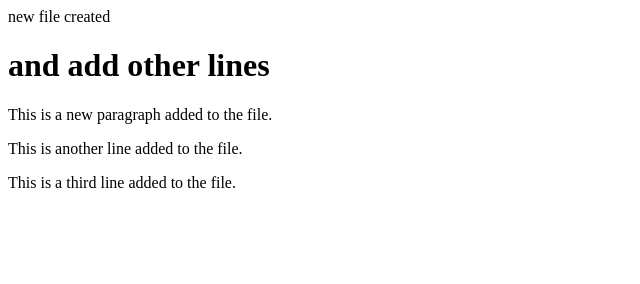
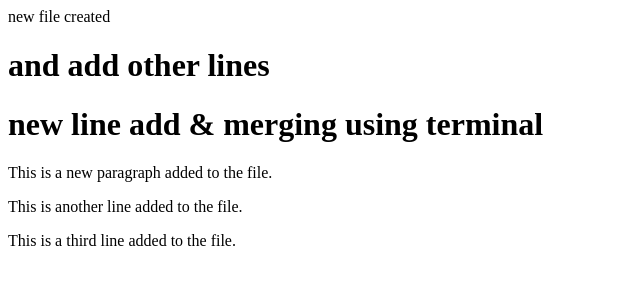
Before and after one commit to Keyur-octal8/github-tutorial, a plain HTML site: page new_merging.html in a window 1280 px wide. Shown: the whole page, without its empty margins (0-640 px from the left). Drawn offline with Linux system fonts and the light colour scheme.

Commit message:
modified new merging file

```diff
--- a/new_merging.html
+++ b/new_merging.html
@@ -8,6 +8,7 @@
 <body>
     new file created
     <h1> and add other lines</h1>
+    <h1> new line add & merging using terminal</h1>
     <p> This is a new paragraph added to the file.</p>
     <p> This is another line added to the file.</p>
     <p> This is a third line added to the file.</p>
```
